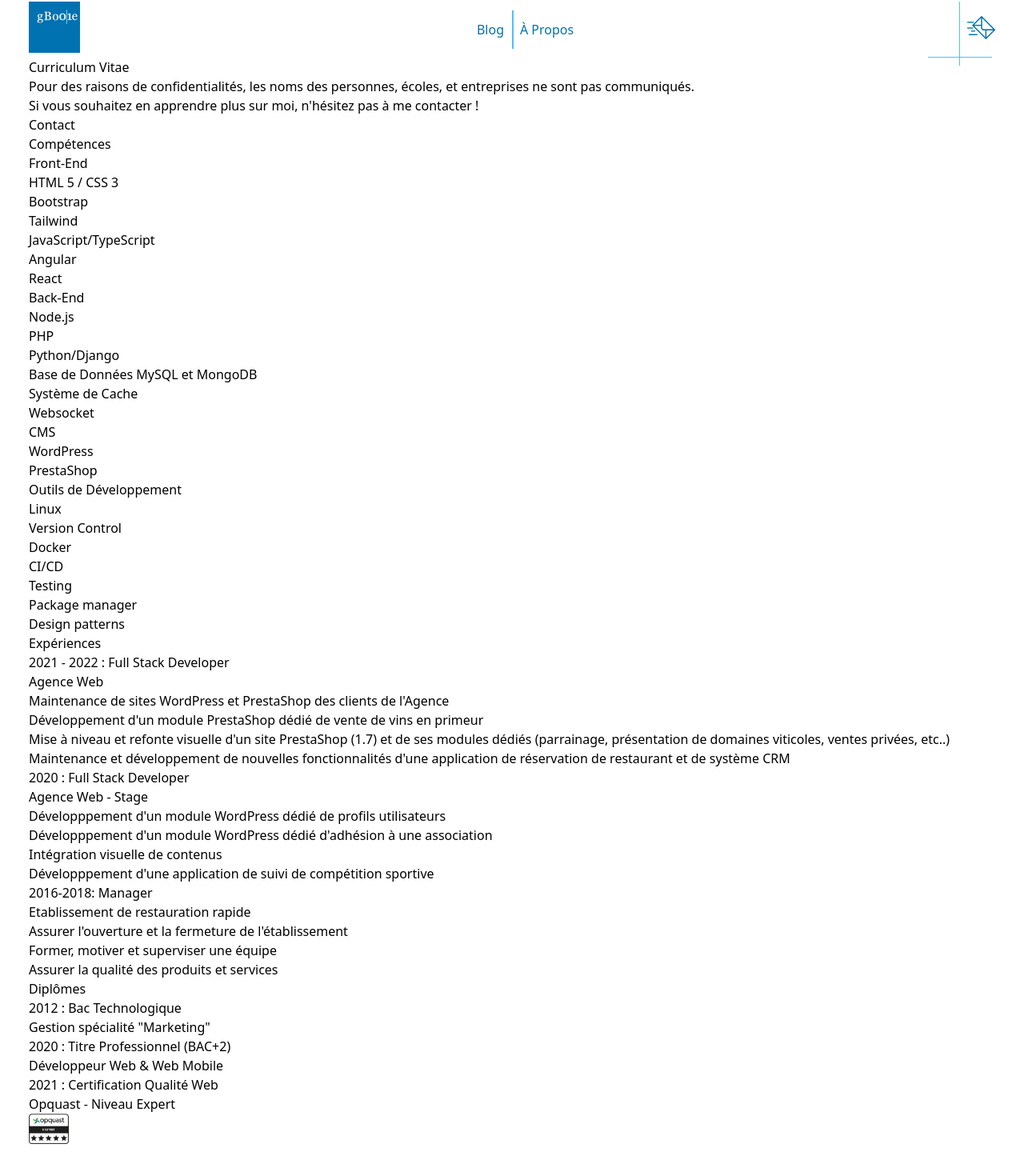
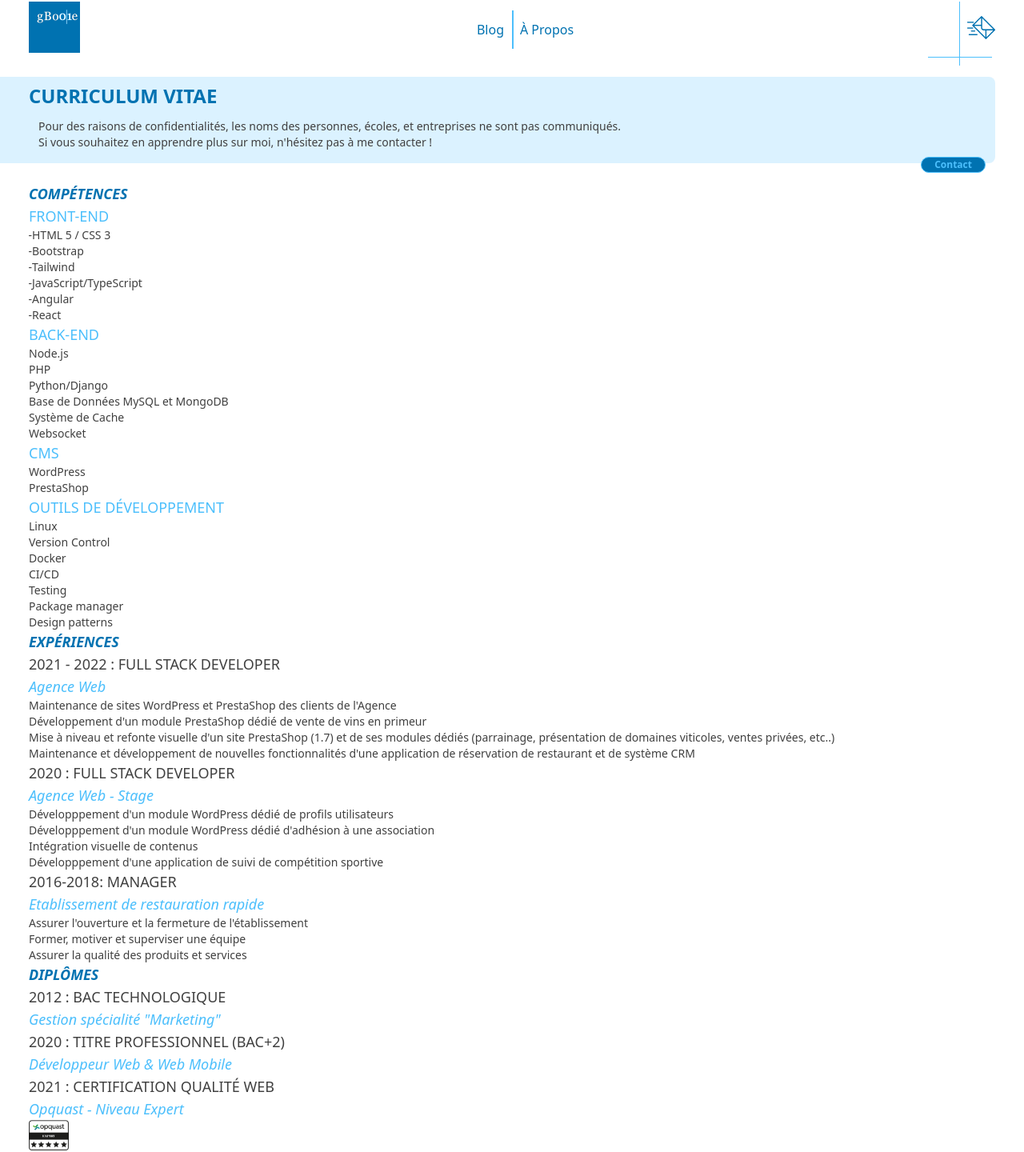
Before and after one commit to gBoole01/g-boole-01, a Next.js app: page /resume in a window 1280 px wide. Shown: the part 18-1458 px from the top of the page at 80% size. Built offline with nearby package versions, Linux system fonts and the light colour scheme.

Commit message:
feat: begin resume page integration

```diff
--- a/src/components/intro.tsx
+++ b/src/components/intro.tsx
@@ -4,7 +4,7 @@
     <section className="flex flex-col py-2 mt-4 mb-8 relative after:absolute after:z-[-1] after:content[''] after:bg-blue-2/20 after:rounded-l-lg after:left-0 after:right-[-2.25rem] after:top-0 after:bottom-0">
         <h2 className="text-2xl text-blue-1 font-bold uppercase">Qui suis-je ?</h2>
         <p className="text-gray-1 text-sm ml-3 mt-3 mb-2">Lorem ipsum dolor sit amet, consectetuer adipiscing elit. Aenean commodo ligula eget dolor. Aenean massa. Cum sociis natoque penatibus et magnis dis p</p>
-        <div className="absolute right-0 bottom-[-0.75rem]">
+        <div className="absolute right-3 bottom-[-0.75rem]">
             <Button
                 label="En savoir plus"
                 href="/about"
--- a/src/pages/resume.tsx
+++ b/src/pages/resume.tsx
@@ -3,24 +3,27 @@
 import Head from 'next/head';
 import Image from 'next/image';
 import Layout from '../components/layout';
+import { SITENAME } from '../lib/constants';
+import Button from '../components/button';
 
 const Resume: NextPage = () => (
     <Layout>
       <Head>
-        <title>Curriculum Vitae | gBoole01</title>
+        <title>Curriculum Vitae | {SITENAME}</title>
       </Head>
 
-      <h1>Curriculum Vitae</h1>
-      <p>Pour des raisons de confidentialités, les noms des personnes, écoles, et entreprises ne sont pas communiqués.</p>
-      <p>Si vous souhaitez en apprendre plus sur moi, n'hésitez pas à me contacter !</p>
-      <button>
-        <Link href="/contact">
-          <a>Contact</a>
-        </Link>
-      </button>
-      <h2>Compétences</h2>
-      <h3>Front-End</h3>
-      <ul>
+      <section className="py-2 my-6 relative after:absolute after:z-[-1] after:content[''] after:bg-blue-2/20 after:rounded-r-lg after:right-0 after:left-[-2.25rem] after:top-0 after:bottom-0">
+        <h1 className="text-2xl text-blue-1 font-bold uppercase">Curriculum Vitae</h1>
+        <p className="text-gray-1 text-sm ml-3 mt-3">Pour des raisons de confidentialités, les noms des personnes, écoles, et entreprises ne sont pas communiqués.</p>
+        <p className="text-gray-1 text-sm ml-3 mb-2">Si vous souhaitez en apprendre plus sur moi, n'hésitez pas à me contacter !</p>
+        <div className="absolute right-3 bottom-[-0.75rem]">
+          <Button href="/contact" label="Contact" />
+        </div>
+      </section>
+      <section className="text-sm text-gray-1">
+        <h2 className="text-lg text-blue-1 font-bold italic uppercase">Compétences</h2>
+        <h3 className="text-lg text-blue-2 uppercase">Front-End</h3>
+        <ul className="list-['-'] pl-1">
           <li>HTML 5 / CSS 3</li>
           <li>Bootstrap</li>
           <li>Tailwind</li>
@@ -28,7 +31,7 @@
           <li>Angular</li>
           <li>React</li>
         </ul>
-      <h3>Back-End</h3>
+        <h3 className="text-lg text-blue-2 uppercase">Back-End</h3>
         <ul>
           <li>Node.js</li>
           <li>PHP</li>
@@ -37,12 +40,12 @@
           <li>Système de Cache</li>
           <li>Websocket</li>
         </ul>
-      <h3>CMS</h3>
+        <h3 className="text-lg text-blue-2 uppercase">CMS</h3>
         <ul>
           <li>WordPress</li>
           <li>PrestaShop</li>
         </ul>
-      <h3>Outils de Développement</h3>
+        <h3 className="text-lg text-blue-2 uppercase">Outils de Développement</h3>
         <ul>
           <li>Linux</li>
           <li>Version Control</li>
@@ -52,37 +55,37 @@
           <li>Package manager</li>
           <li>Design patterns</li>
         </ul>
-      <h2>Expériences</h2>
-      <h3>2021 - 2022 : Full Stack Developer</h3>
-      <p>Agence Web</p>
+        <h2 className="text-lg text-blue-1 font-bold italic uppercase">Expériences</h2>
+        <h3 className="text-lg uppercase">2021 - 2022 : Full Stack Developer</h3>
+        <p className="text-lg text-blue-2 italic">Agence Web</p>
         <ul>
           <li>Maintenance de sites WordPress et PrestaShop des clients de l'Agence</li>
           <li>Développement d'un module PrestaShop dédié de vente de vins en primeur</li>
           <li>Mise à niveau et refonte visuelle d'un site PrestaShop (1.7) et de ses modules dédiés (parrainage, présentation de domaines viticoles, ventes privées, etc..)</li>
           <li>Maintenance et développement de nouvelles fonctionnalités d'une application de réservation de restaurant et de système CRM</li>
         </ul>
-      <h3>2020 : Full Stack Developer</h3>
-      <p>Agence Web - Stage</p>
+        <h3 className="text-lg uppercase">2020 : Full Stack Developer</h3>
+        <p className="text-lg text-blue-2 italic">Agence Web - Stage</p>
         <ul>
           <li>Développpement d'un module WordPress dédié de profils utilisateurs</li>
           <li>Développpement d'un module WordPress dédié d'adhésion à une association</li>
           <li>Intégration visuelle de contenus</li>
           <li>Développpement d'une application de suivi de compétition sportive</li>
         </ul>
-      <h3>2016-2018: Manager</h3>
-      <p>Etablissement de restauration rapide</p>
+        <h3 className="text-lg uppercase">2016-2018: Manager</h3>
+        <p className="text-lg text-blue-2 italic">Etablissement de restauration rapide</p>
         <ul>
           <li>Assurer l'ouverture et la fermeture de l'établissement</li>
           <li>Former, motiver et superviser une équipe</li>
           <li>Assurer la qualité des produits et services</li>
         </ul>
-      <h2>Diplômes</h2>
-      <h3>2012 : Bac Technologique</h3>
-      <p>Gestion spécialité "Marketing"</p>
-      <h3>2020 : Titre Professionnel (BAC+2)</h3>
-      <p>Développeur Web & Web Mobile</p>
-      <h3>2021 : Certification Qualité Web</h3>
-      <p>Opquast - Niveau Expert</p>
+        <h2 className="text-lg text-blue-1 font-bold italic uppercase">Diplômes</h2>
+        <h3 className="text-lg uppercase">2012 : Bac Technologique</h3>
+        <p className="text-lg text-blue-2 italic">Gestion spécialité "Marketing"</p>
+        <h3 className="text-lg uppercase">2020 : Titre Professionnel (BAC+2)</h3>
+        <p className="text-lg text-blue-2 italic">Développeur Web & Web Mobile</p>
+        <h3 className="text-lg uppercase">2021 : Certification Qualité Web</h3>
+        <p className="text-lg text-blue-2 italic">Opquast - Niveau Expert</p>
         <Image
           priority
           src="/images/opquast-expert-badge.png"
@@ -90,16 +93,17 @@
           width={50}
           alt="opquast expert badge"
         />
-      <h2>Interêts</h2>
+        <h2 className="text-lg text-blue-1 font-bold italic uppercase">Interêts</h2>
         <ul>
           <li>Open Source</li>
           <li>Web 3.0</li>
           <li>Langage Rust</li>
           <li>Next.js</li>
-        <li>Pleins d'autres sujets que vous pourrez découvrir sur <Link href="/blog"><a>mon blog</a></Link></li>
+          <li>Pleins d'autres sujets que vous pourrez découvrir sur <Link href="/blog"><a className="text-blue-1 underline">mon blog</a></Link></li>
         </ul>
-      <p>Si Vous les souhaitez, vous pouvez téléchargez une copie de mon C.V. au format PDF</p>
-      <button>Télécharger</button>
+        <p>Si vous le souhaitez, vous pouvez téléchargez une copie de mon C.V. au format PDF</p>
+        <Button href="/resume" label="Télécharger" />
+      </section>
     </Layout>
   )
 
```
Lines whose indentation alone changed are shown as unchanged.
